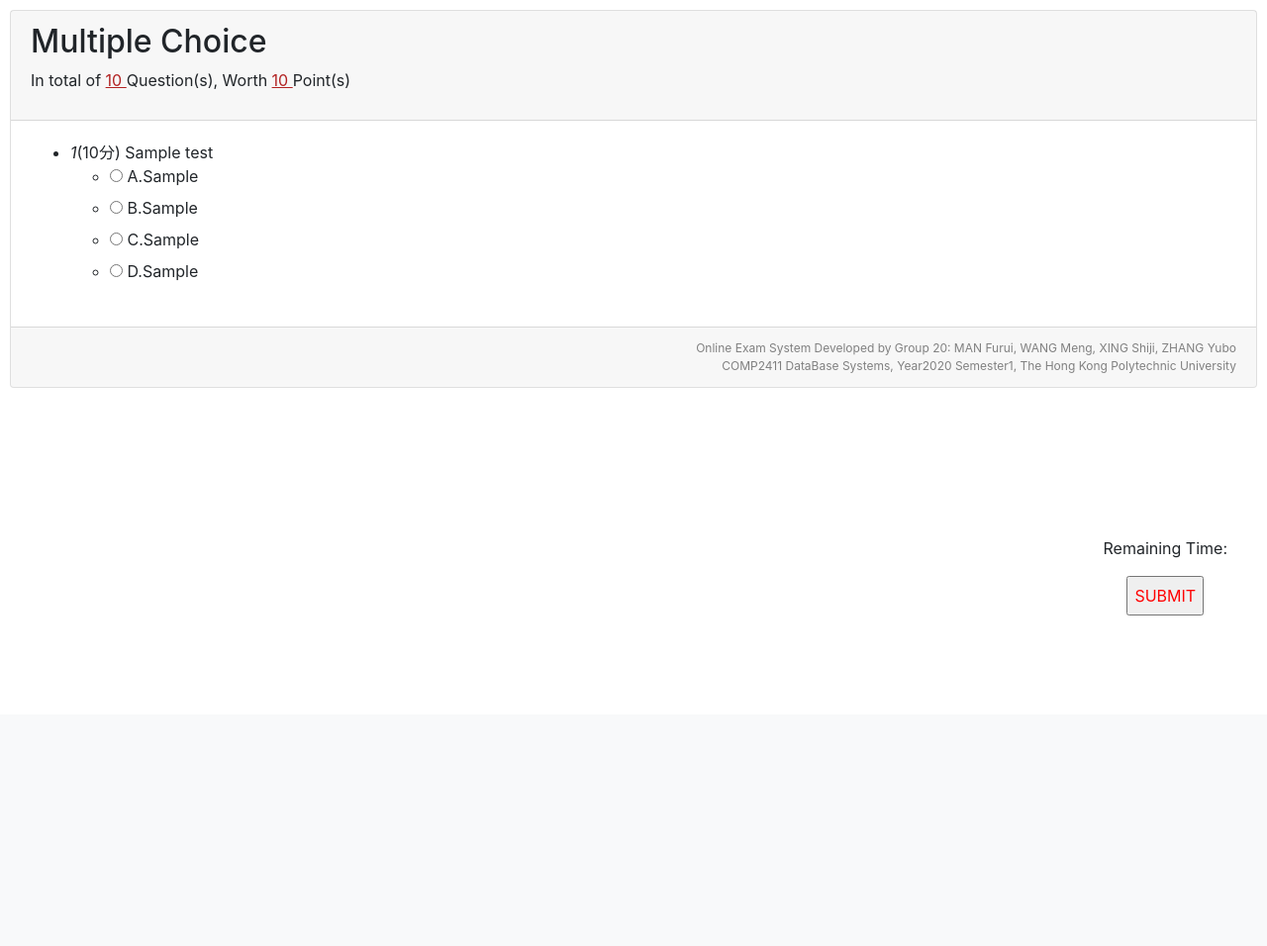
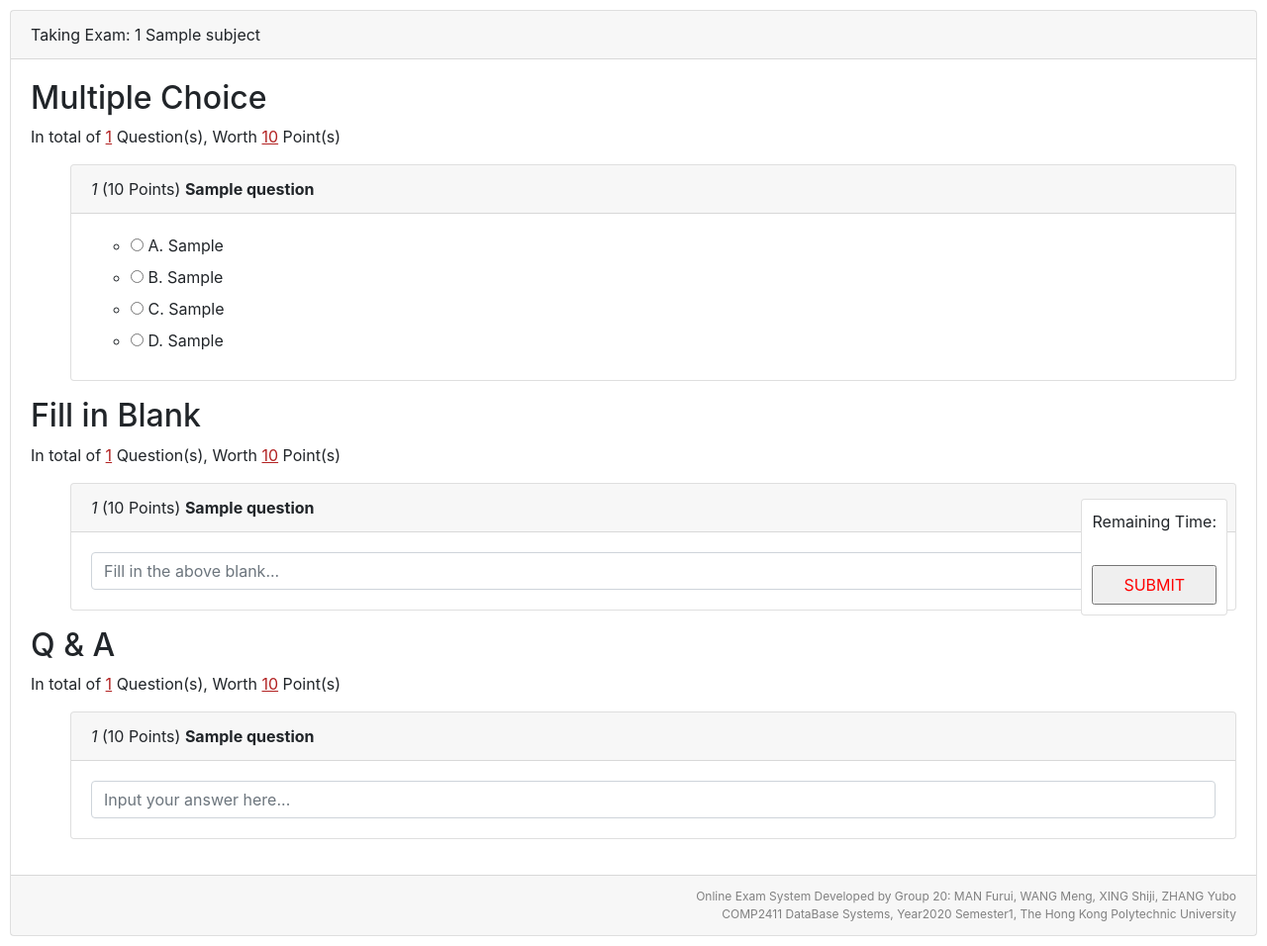
Before and after one commit to Yb-Z/COMP2411_GP, a Django app: template AutoExamSys/templates/answer.html in a window 1280 px wide. Shown: the part 78-1034 px from the top of the page at 99% size. Before the commit the page ends 700 px from the top, so only its background shows below. Run offline with Django 3.2, Linux system fonts and the light colour scheme; the template is opened without the code that fills it: most values are stand-ins (such as "Sample title", 1, 10 or a date in 2020).

Commit message:
answer.html update

```diff
--- a/AutoExamSys/templates/answer.html
+++ b/AutoExamSys/templates/answer.html
@@ -34,79 +34,114 @@
         <div class="test">
           <form id="answers" action="/calGrade/" method="post" style="padding: 10px;">
             <div class="card">
+
               <input type="hidden" name="sid" value="{{ student.id }}">
               <input type="hidden" name="subject" value="{{ subject }}">
-              <div class="toolbar" style="position: fixed; right: 40px; bottom: 100px; text-align: center">
-                <p>Remaining Time:</p><b>
-                  <p id="remainingTime"></p>
-                </b>
-                <font><input type="submit" name="submit_button" style="color: red; padding: 6px; text-align: center; " value="SUBMIT"></font>
-              </div>
-
               <div class="card-header">
-                <h2>Multiple Choice</h2>
-                <p>
-                  <span>In total of </span><u style="color: firebrick"> 10 </u><span> Question(s),</span>
-                  <span>Worth </span><u style="color: firebrick"> 10 </u><span> Point(s)</span>
-                </p>
+                Taking Exam: {{ student.id }} {{ subject }}
               </div>
               <div class="card-body">
+                <!--card-body 容纳所有选区，包括单选填空问答-->
+                <!--单选-->
+                <div class="card-title">
+                  <h2>Multiple Choice</h2>
+                  <p>
+                    <span>In total of </span><u style="color: firebrick">{{ exam.mc.qNum }}</u><span> Question(s),</span>
+                    <span>Worth </span><u style="color: firebrick">{{ exam.mc.points }}</u><span> Point(s)</span>
+                  </p>
+                </div>
                 <ul>
-                  {% for paper1 in paper %} {% for test in paper1.pid.all %}
-                  <li id="{{ forloop.counter }}">
-                    <div class="test_content_nr_tt">
-                      <i>{{ forloop.counter }}</i><span>({{ test.score }}分)</span>
-                      <font>{{ test.title }}</font>
-
+                  {% for question in exam.mc.qs %}
+                  <li id="{{ forloop.counter }}" class="card">
+                    <div class="card-header">
+                      <i>{{ forloop.counter }} </i><span>({{ question.score }} Points) </span>
+                      <b>{{ question.title }}</b>
                     </div>
-                    <div class="test_content_nr_main">
+                    <div class="card-body">
                       <ul>
                         <li class="option">
                           <input type="radio" class="radioOrCheck" name="{{ test.id }}" value="A" />
-                          <label>A.<p class="ue" style="display: inline;">{{ test.optionA }}</p>
-                          </label>
+                          <label>A. <p class="ue" style="display: inline;">{{ question.optionA }}</p></label>
                         </li>
 
                         <li class="option">
                           <input type="radio" class="radioOrCheck" name="{{ test.id }}" value="B" />
-                          <label>
-                            B.<p class="ue" style="display: inline;">{{ test.optionB }}</p>
-                          </label>
+                          <label>B. <p class="ue" style="display: inline;">{{ question.optionB }}</p></label>
                         </li>
 
                         <li class="option">
                           <input type="radio" class="radioOrCheck" name="{{ test.id }}" value="C" />
-                          <label>
-                            C.<p class="ue" style="display: inline;">{{ test.optionC }}</p>
-                          </label>
+                          <label>C. <p class="ue" style="display: inline;">{{ question.optionC }}</p></label>
                         </li>
 
                         <li class="option">
                           <input type="radio" class="radioOrCheck" name="{{ test.id }}" value="D" />
-                          <label>
-                            D.<p class="ue" style="display: inline;">{{ test.optionD }}</p>
-                          </label>
+                          <label>D. <p class="ue" style="display: inline;">{{ question.optionD }}</p></label>
                         </li>
                       </ul>
                     </div>
                   </li>
-                  {% endfor %} {% endfor %}
+                  {% endfor %}
                 </ul>
+                <!--填空-->
+                <div class="card-title">
+                  <h2>Fill in Blank</h2>
+                  <p>
+                    <span>In total of </span><u style="color: firebrick">{{ exam.fb.qNum }}</u><span> Question(s),</span>
+                    <span>Worth </span><u style="color: firebrick">{{ exam.fb.points }}</u><span> Point(s)</span>
+                  </p>
+                </div>
+                <ul>
+                  {% for question in exam.fb.qs %}
+                  <li id="{{ forloop.counter }}" class="card">
+                    <div class="card-header">
+                      <i>{{ forloop.counter }} </i><span>({{ question.score }} Points) </span>
+                      <b>{{ question.title }}</b>
+                    </div>
+                    <div class="card-body">
+                      <input type="text" class="form-control" placeholder="Fill in the above blank...">
+                    </div>
+                  </li>
+                  {% endfor %}
+                </ul>
+                <!--问答题-->
+                <div class="card-title">
+                  <h2>Q &amp; A</h2>
+                  <p>
+                    <span>In total of </span><u style="color: firebrick">{{ exam.sq.qNum }}</u><span> Question(s),</span>
+                    <span>Worth </span><u style="color: firebrick">{{ exam.sq.points }}</u><span> Point(s)</span>
+                  </p>
+                </div>
+                <ul>
+                  {% for question in exam.sq.qs %}
+                  <li id="{{ forloop.counter }}" class="card">
+                    <div class="card-header">
+                      <i>{{ forloop.counter }} </i><span>({{ question.score }} Points) </span>
+                      <b>{{ question.title }}</b>
+                    </div>
+                    <div class="card-body">
+                      <input type="text" class="form-control" placeholder="Input your answer here...">
+                    </div>
+                  </li>
+                  {% endfor %}
+                </ul>
+
               </div>
               <div class="card-footer" style="position: relative; bottom: auto; vertical-align: bottom; text-align: end; font-size: 12px; color: grey;">
                 Online Exam System Developed by Group 20: MAN Furui, WANG Meng, XING Shiji, ZHANG Yubo<br>
                 COMP2411 DataBase Systems, Year2020 Semester1, The Hong Kong Polytechnic University<br>
+              </div>
+              <!--floating toolbar for submission-->
+              <div id="toolbar" class="card" style="position: fixed; right: 40px; bottom: 100px; text-align: center; padding: 10px">
+                <p>Remaining Time:</p><b><p id="remainingTime"></p></b>
+                <input type="submit" name="submit_button" style="color: red; padding: 6px; text-align: center; " value="SUBMIT">
               </div>
             </div>
           </form>
           <script>
             var timeDiv = document.getElementById("remainingTime");
             var timeObj = null;
-            var timeSec = {
-              {
-                timeInSec
-              }
-            };
+            var timeSec = {{ timeInSec }};
             // var timeSec = 100;
 
             function timer() {
```
Also changed, not shown: AutoExamSys/SystemModel/views.py (+41 -3 lines).
